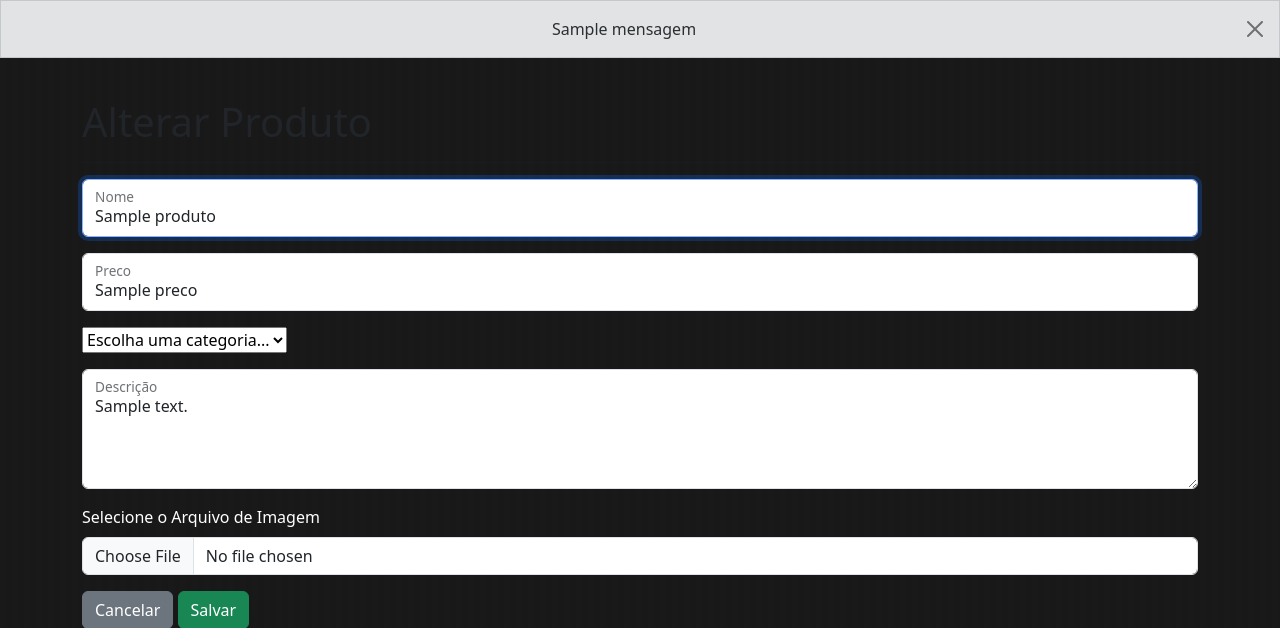
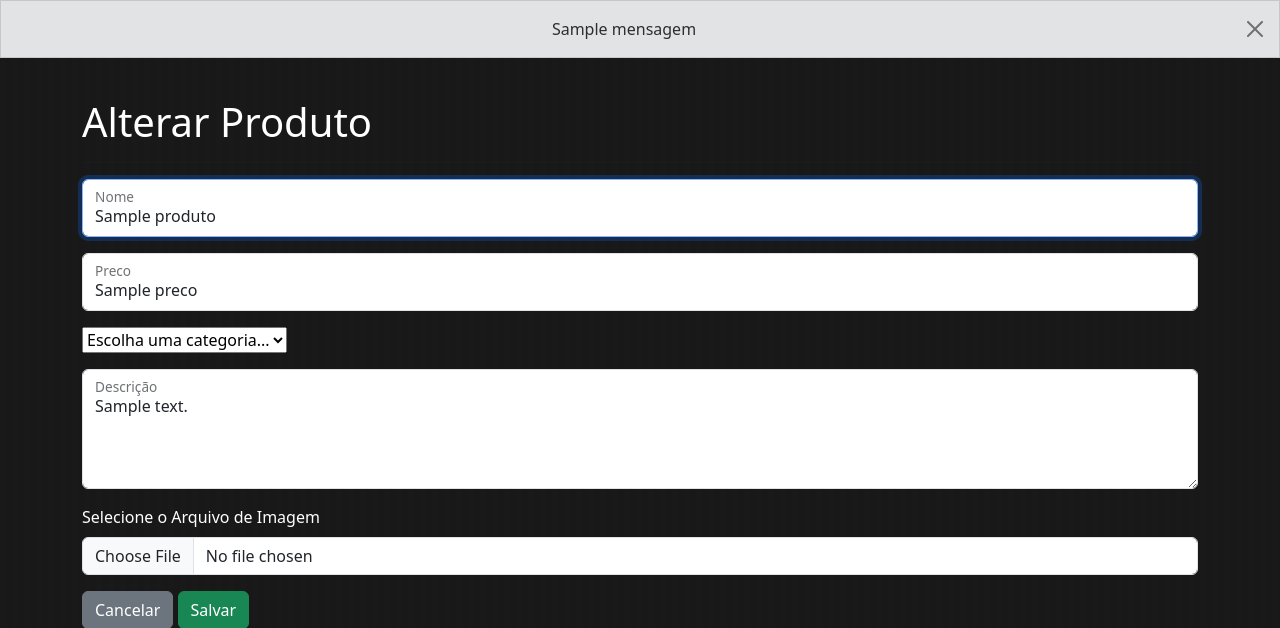
Before and after one commit to angelollima/integrative-project, a FastAPI app: template templates/produto/alterar.html in a window 1280 px wide. Shown: the part 74-702 px from the top of the page. Run offline with FastAPI, Linux system fonts and the light colour scheme; the template is opened without the code that fills it: most values are stand-ins (such as "Sample title", 1, 10 or a date in 2020); some libraries are stand-ins or nearby versions.

Commit message:
adicionando fotos

```diff
--- a/templates/produto/alterar.html
+++ b/templates/produto/alterar.html
@@ -3,7 +3,7 @@
 {% block titulo %}Alterar Produto{% endblock %}
 
 {% block principal %}
-<h1 class="display-6">Alterar Produto</h1>
+<h1 class="display-6 text-white">Alterar Produto</h1>
 <hr>
 <form method="post" enctype="multipart/form-data">
     <input type="hidden" name="id_produto" value="{{produto.id}}">
--- a/util/imagem.py
+++ b/util/imagem.py
@@ -7,7 +7,8 @@ def transformar_em_quadrada(imagem_original, tamanho_maximo=480):
         razao = tamanho_maximo / menor_aresta
         nova_largura = int(largura * razao)
         nova_altura = int(altura * razao)
-        imagem_original = imagem_original.resize((nova_largura, nova_altura), Image.Resampling.LANCZOS)
+        # imagem_original = imagem_original.resize((nova_largura, nova_altura), Image.Resampling.LANCZOS)
+        imagem_original = imagem_original.resize((nova_largura, nova_altura), Image.BICUBIC)
         largura, altura = nova_largura, nova_altura
     imagem_quadrada = Image.new("RGB", (tamanho_maximo, tamanho_maximo), (37, 37, 37))
     x_offset = (tamanho_maximo - largura) // 2
```
Also changed, not shown: dados.db, static/img/produtos/0009.jpg, static/img/produtos/0010.jpg, static/img/produtos/0011.jpg, static/img/produtos/0012.jpg, static/img/produtos/0015.jpg (added), static/img/produtos/0016.jpg (added).
